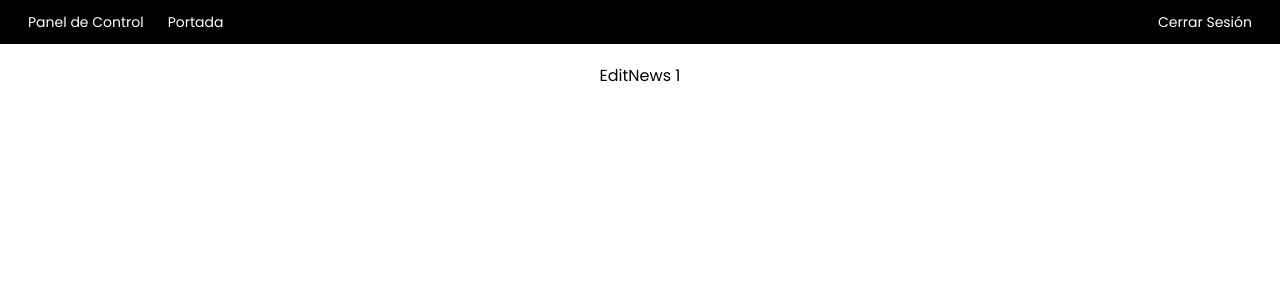
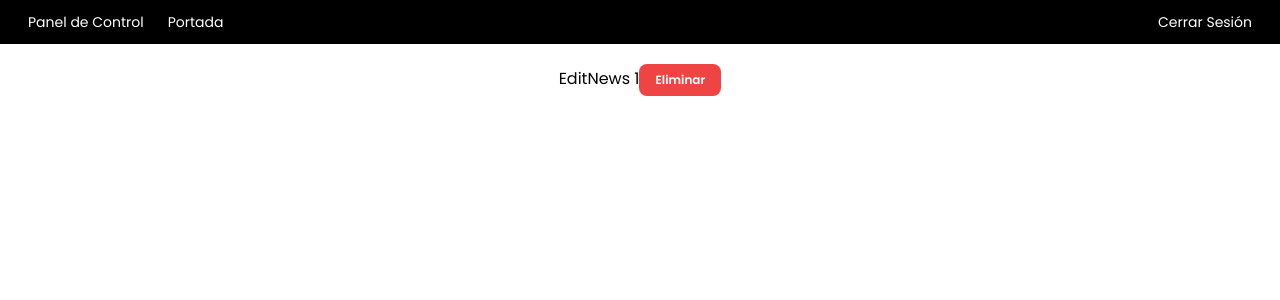
Before and after one commit to mariandrean/NewValue-Nextjs, a Next.js app: page /dashboard/edit/1 in a window 1280 px wide. Shown: the top 300 px of the page. Built offline with nearby package versions, Linux system fonts and the light colour scheme; sample sign-in values are in the browser's storage.

Commit message:
feat:add-delete-news-button

```diff
--- a/src/app/dashboard/edit/[newsId]/page.js
+++ b/src/app/dashboard/edit/[newsId]/page.js
@@ -1,10 +1,13 @@
+import DeleteNewsButton from '@/components/DeleteButton';
 import React from 'react'
 
 function EditNews({ params }) {
-  const {newsId} = params;
+  const { newsId } = params;
 
   return (
-    <div>EditNews {newsId}</div>
+    <div>EditNews {newsId}
+      <DeleteNewsButton newsId={newsId} />
+    </div>
   )
 }
 
--- /dev/null
+++ b/src/components/DeleteButton.jsx
@@ -0,0 +1,39 @@
+"use client";
+
+import { deleteNews } from '@/services/newsServices';
+import { useRouter } from 'next/navigation';
+import React from 'react'
+import Swal from 'sweetalert2';
+
+function DeleteNewsButton({newsId}) {
+  const router = useRouter();
+  const token = localStorage.getItem('token');
+
+  const handleDelete = (id) => {
+    Swal.fire({
+      title: '¿Eliminar noticia?',
+      showDenyButton: true,
+      confirmButtonText: "Eliminar",
+      denyButtonText: `Cancelar`
+    }).then(async (result) => {
+      if (result.isConfirmed) {
+        console.log(id,token);
+        await deleteNews(id, token);
+        Swal.fire({
+          icon: 'success',
+          title: 'Noticia eliminada',
+          showConfirmButton: true,
+          timer: 2000,
+        });
+        router.push('/dashboard');
+      }
+    })
+    ;
+  }
+
+  return (
+    <button type="button" onClick={() => handleDelete(newsId)} className="bg-red-500 text-white border-red-900 rounded-lg font-semibold py-2 px-4 hover:bg-red-700 transition duration-300 ease-in-out text-xs ">Eliminar</button>
+  )
+}
+
+export default DeleteNewsButton
```
